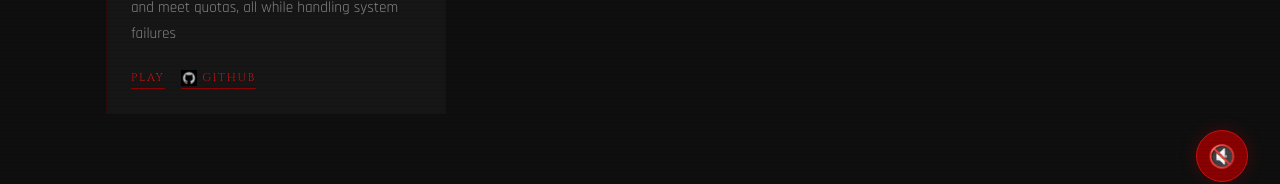
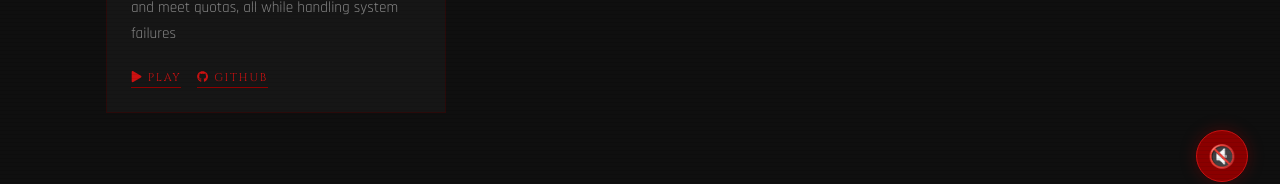
Before and after one commit to JoeyHanma69/Joey-portfolio, a React (Vite) app: page / in a window 1280 px wide. Both pictures are taken after a click on the button "> games/". Shown: the part 2485-2669 px from the top of the page. Built offline with nearby package versions, Linux system fonts and the light colour scheme.

Commit message:
even flow

```diff
--- a/src/Components/Projects.jsx
+++ b/src/Components/Projects.jsx
@@ -1,6 +1,7 @@
 import { useState } from "react";
 import './Projects.css'
 import SlashReveal from './SlashReveal';
+import { FaGithub, FaPlay, FaExternalLinkAlt } from 'react-icons/fa';
 
 // Edit this data to add your real projects
 const projectData = {
@@ -53,10 +54,10 @@ const tabLabels = { software: '> software/', games: '> games/', ai: '> ai/' }
 
 const linkIcon = (label) => {
     const l = label.toLowerCase();
-    if (l === 'github') return <img src="/github-mark.png" alt="GitHub" className="link-icon" />;
-    return null;
+    if (l === 'github') return <FaGithub />;
+    if (l === 'play')   return <FaPlay />;
+    return <FaExternalLinkAlt />;
 }
-
 
 export default function Projects() {
  const [activeTab, setActiveTab] = useState('software')
```
